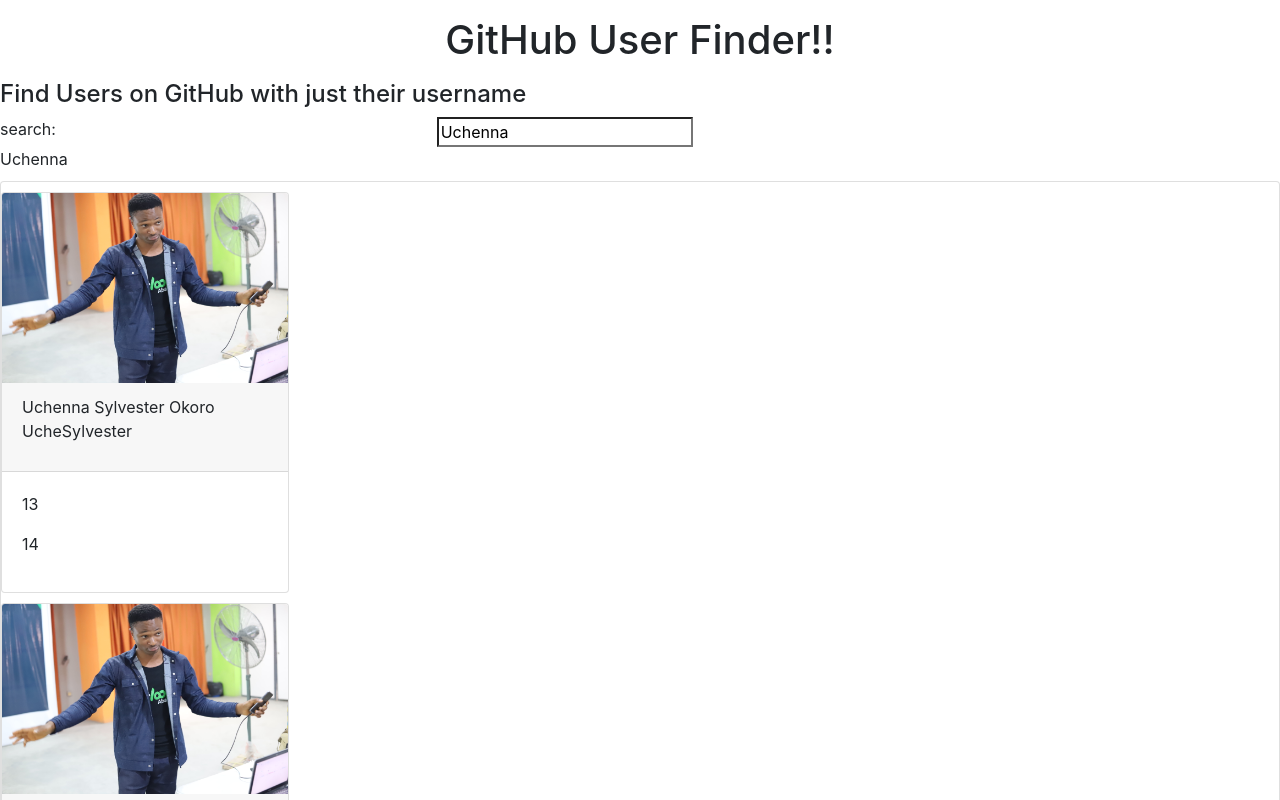
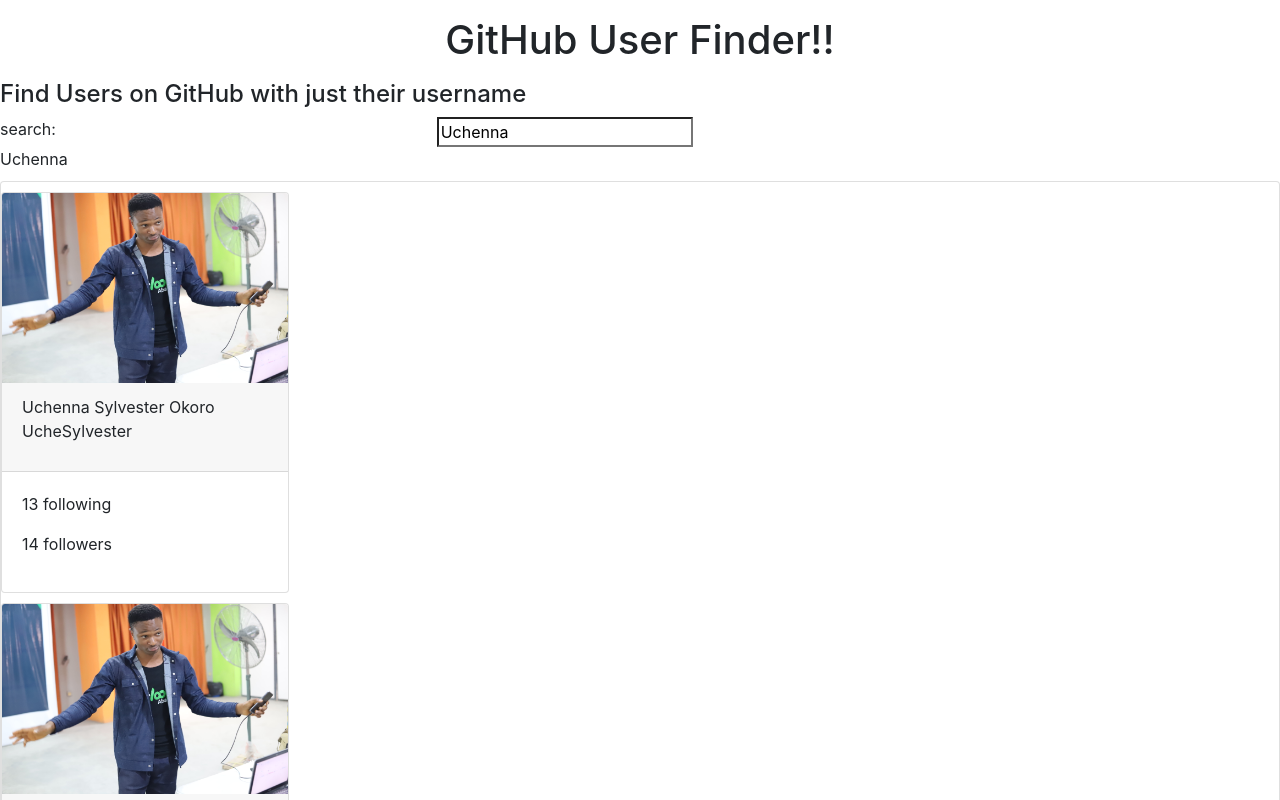
Before and after one commit to UcheSylvester/user-finder, an Angular app: page /users in a window 1280 px wide. Shown: the top 800 px of the page. Built offline with nearby package versions, Linux system fonts and the light colour scheme.

Commit message:
specifying followings and follwers

```diff
--- a/src/app/users/users.component.html
+++ b/src/app/users/users.component.html
@@ -26,8 +26,8 @@
           <p>{{ person.username }}</p>
         </div>
         <div class="card-body">
-          <p>{{ person.following }}</p>
-          <p>{{ person.followers }}</p>
+          <p>{{ person.following }} following</p>
+          <p>{{ person.followers }} followers</p>
         </div>
       </div>
     </div>
```
